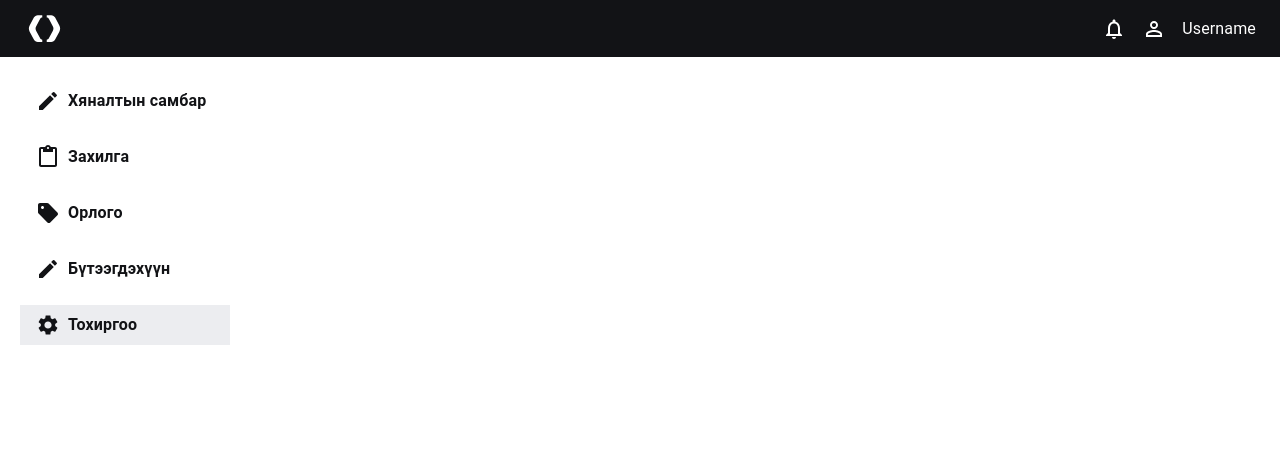
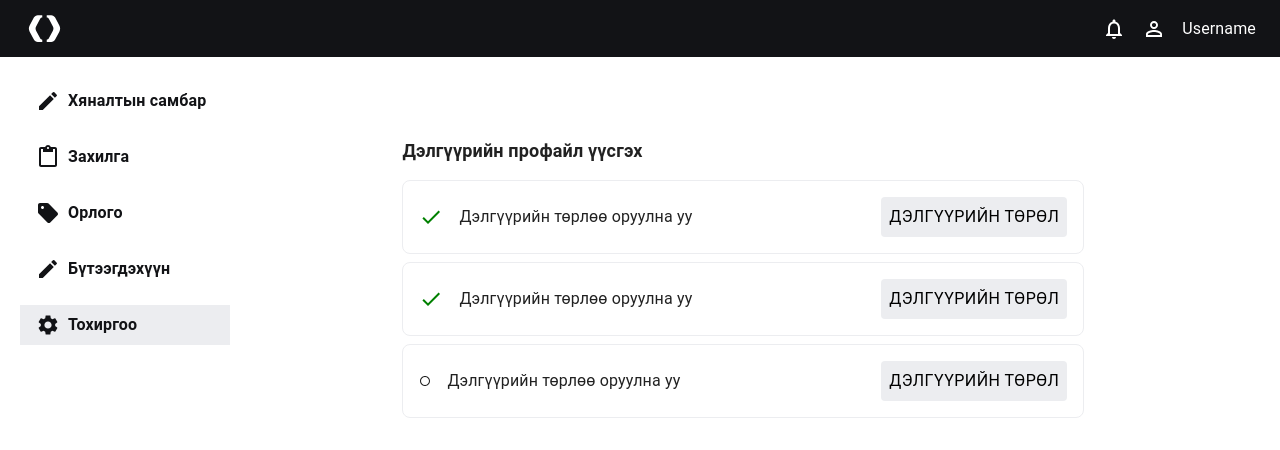
Before and after one commit to Leap1b-23-24/Team-1, a Next.js app in the folder front/: page /dashboard/settingsPage in a window 1280 px wide. Shown: the top 450 px of the page. Built offline with nearby package versions, Linux system fonts and the light colour scheme; no server answers.

Commit message:
settings

```diff
--- a/front/src/app/dashboard/settingsPage/page.tsx
+++ b/front/src/app/dashboard/settingsPage/page.tsx
@@ -1,3 +1,101 @@
+// export default function SettingsPage() {
+//   return <></>;
+// }
+import { Button, Typography } from "@mui/material";
+import { Stack } from "@mui/system";
+import CheckIcon from "@mui/icons-material/Check";
+import RadioButtonUncheckedIcon from "@mui/icons-material/RadioButtonUnchecked";
+
 export default function SettingsPage() {
-  return <></>;
+  return (
+    <Stack
+      ml={"10%"}
+      mt={6}
+      py={4}
+      px={3}
+      gap={2}
+      maxWidth={730}
+      width={"100%"}
+      bgcolor={"#fff"}
+      borderRadius={3}
+    >
+      <Typography fontSize={18} fontWeight={600}>
+        Дэлгүүрийн профайл үүсгэх
+      </Typography>
+      <Stack gap={1} justifyContent={"center"}>
+        <Stack
+          direction={"row"}
+          justifyContent={"space-between"}
+          alignItems={"center"}
+          p={2}
+          border={1}
+          borderRadius={2}
+          borderColor={"#ECEDF0"}
+        >
+          <Stack direction={"row"} gap={2}>
+            <CheckIcon sx={{ fill: "green" }} />
+            <Typography>Дэлгүүрийн төрлөө оруулна уу</Typography>
+          </Stack>
+          <Button
+            sx={{
+              fontSize: "16px",
+              fontWeight: "400",
+              color: "#000",
+              bgcolor: "#ECEDF0",
+            }}
+          >
+            Дэлгүүрийн төрөл
+          </Button>
+        </Stack>
+        <Stack
+          direction={"row"}
+          justifyContent={"space-between"}
+          alignItems={"center"}
+          p={2}
+          border={1}
+          borderRadius={2}
+          borderColor={"#ECEDF0"}
+        >
+          <Stack direction={"row"} gap={2}>
+            <CheckIcon sx={{ fill: "green" }} />
+            <Typography>Дэлгүүрийн төрлөө оруулна уу</Typography>
+          </Stack>
+          <Button
+            sx={{
+              fontSize: "16px",
+              fontWeight: "400",
+              color: "#000",
+              bgcolor: "#ECEDF0",
+            }}
+          >
+            Дэлгүүрийн төрөл
+          </Button>
+        </Stack>
+        <Stack
+          direction={"row"}
+          justifyContent={"space-between"}
+          alignItems={"center"}
+          p={2}
+          border={1}
+          borderRadius={2}
+          borderColor={"#ECEDF0"}
+        >
+          <Stack direction={"row"} gap={2} alignItems={"center"}>
+            <RadioButtonUncheckedIcon sx={{ fontSize: "12px" }} />
+            <Typography>Дэлгүүрийн төрлөө оруулна уу</Typography>
+          </Stack>
+          <Button
+            sx={{
+              fontSize: "16px",
+              fontWeight: "400",
+              color: "#000",
+              bgcolor: "#ECEDF0",
+            }}
+          >
+            Дэлгүүрийн төрөл
+          </Button>
+        </Stack>
+      </Stack>
+    </Stack>
+  );
 }
```
